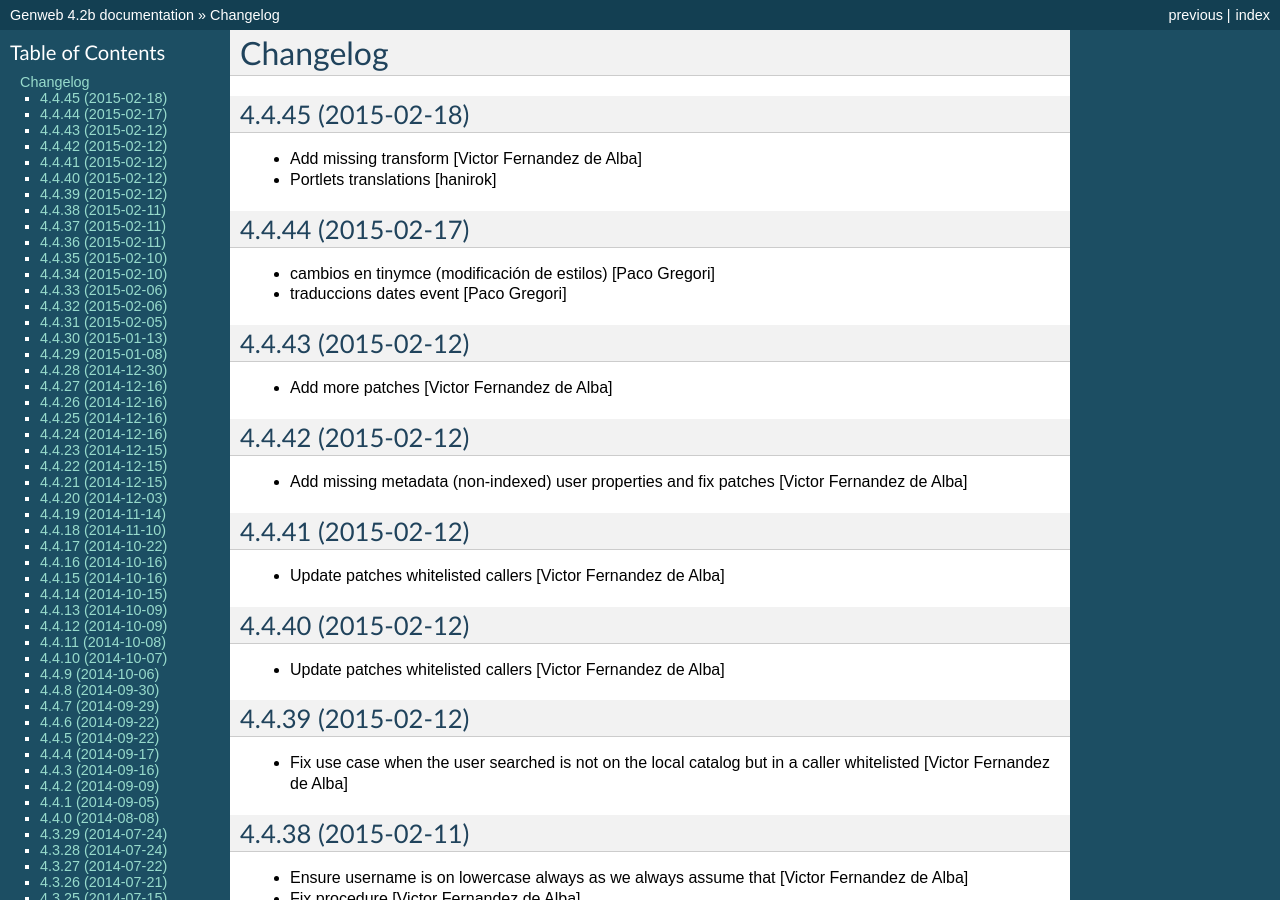
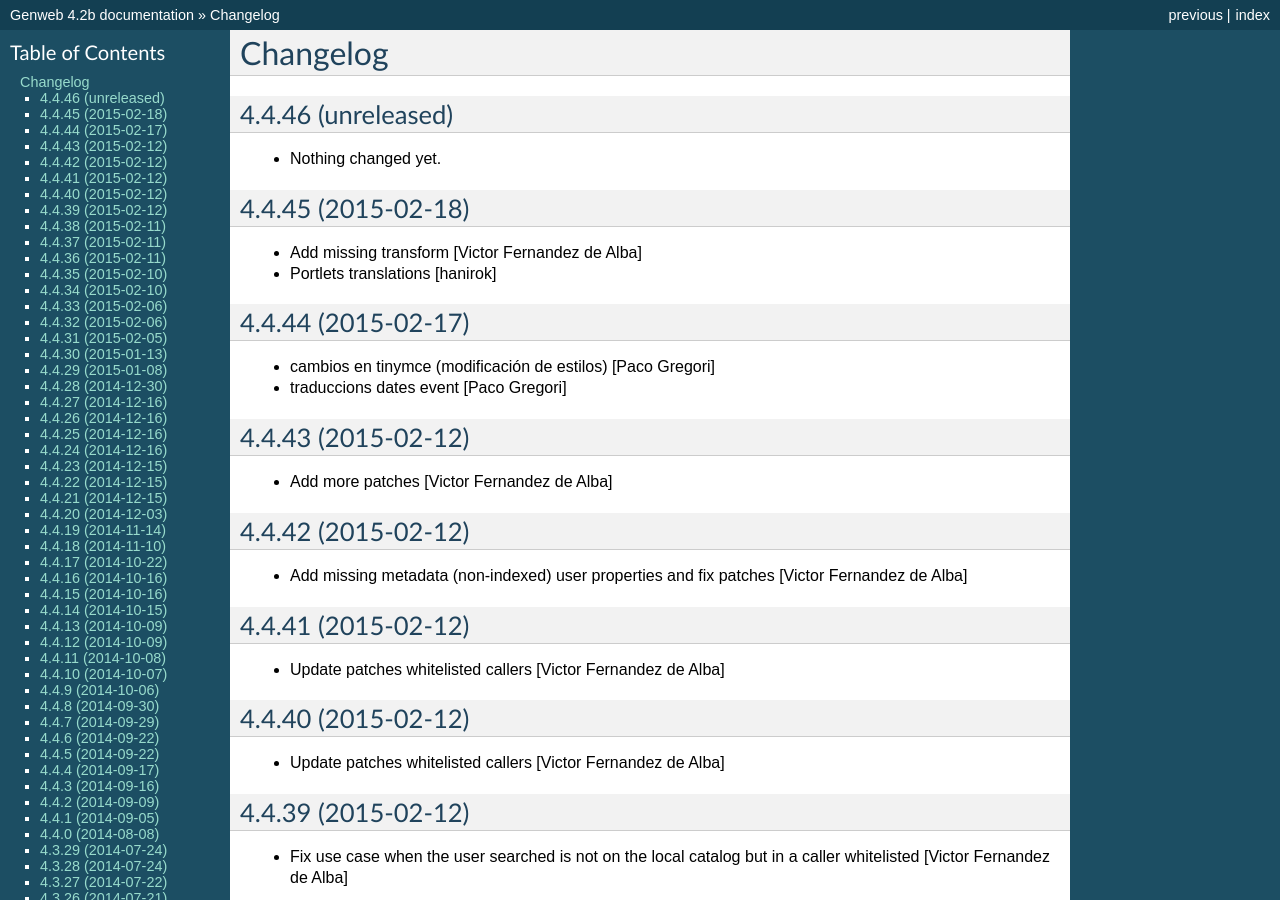
Before and after one commit to UPCnet/genweb.core, a Sphinx documentation site: the page built from docs/HISTORY.rst, in a window 1280 px wide and 900 px high. Built offline with Sphinx 7.4.7, drawn with Linux system fonts in a browser that asks for light colours.

Commit message:
Back to development: 4.4.46

```diff
--- a/docs/HISTORY.rst
+++ b/docs/HISTORY.rst
@@ -1,5 +1,11 @@
 Changelog
 =========
+
+4.4.46 (unreleased)
+-------------------
+
+- Nothing changed yet.
+
 
 4.4.45 (2015-02-18)
 -------------------
--- a/setup.py
+++ b/setup.py
@@ -1,7 +1,7 @@
 from setuptools import setup, find_packages
 import os
 
-version = '4.4.45'
+version = '4.4.46.dev0'
 
 README = open("README.rst").read()
 HISTORY = open(os.path.join("docs", "HISTORY.rst")).read()
```
